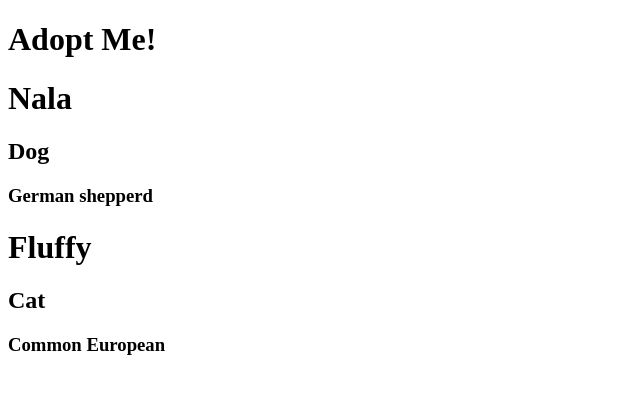
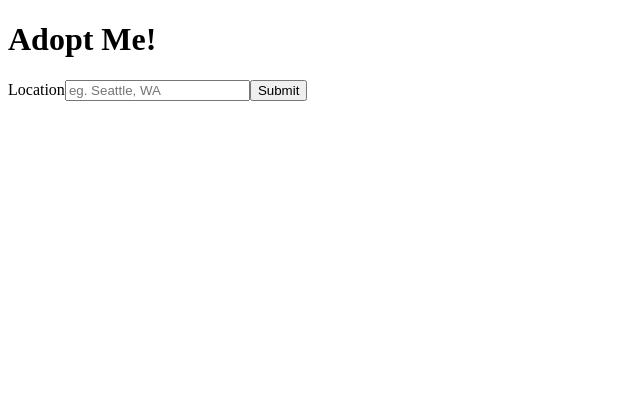
Before and after one commit to nuno-barreiro/femasters-bholt-react-courses, a React app: page / in a window 1280 px wide. Shown: the top 394 px of the page, without its empty margins (0-640 px from the left). Built offline with nearby package versions, Linux system fonts and the light colour scheme; the HTML template or start-up script is replaced by a standard one.

Commit message:
add SearchParams component with intro to hooks

```diff
--- a/src/App.jsx
+++ b/src/App.jsx
@@ -1,12 +1,11 @@
-import { createRoot } from "react-dom";
-import Pet from "./Pet";
+import { createRoot } from "react-dom/client";
+import SearchParams from "./SearchParams";
 
 const App = () => {
   return (
     <div id="app">
       <h1>Adopt Me!</h1>
-      <Pet name="Nala" animal="Dog" breed="German shepperd" />
-      <Pet name="Fluffy" animal="Cat" breed="Common European" />
+      <SearchParams></SearchParams>
     </div>
   );
 };
--- /dev/null
+++ b/src/SearchParams.jsx
@@ -0,0 +1,26 @@
+import { useState } from "react";
+
+const SearchParams = () => {
+  // rule for hooks: have to be created every single time in the same order
+  // for example, conditional creation of hooks is not possible
+  const [location, setLocation] = useState("");
+
+  return (
+    <div className="search-params">
+      <form>
+        <label htmlFor="location">
+          Location
+          <input
+            id="location"
+            value={location}
+            placeholder="eg. Seattle, WA"
+            onChange={(evt) => setLocation(evt.target.value)}
+          />
+        </label>
+        <button>Submit</button>
+      </form>
+    </div>
+  );
+};
+
+export default SearchParams;
```
